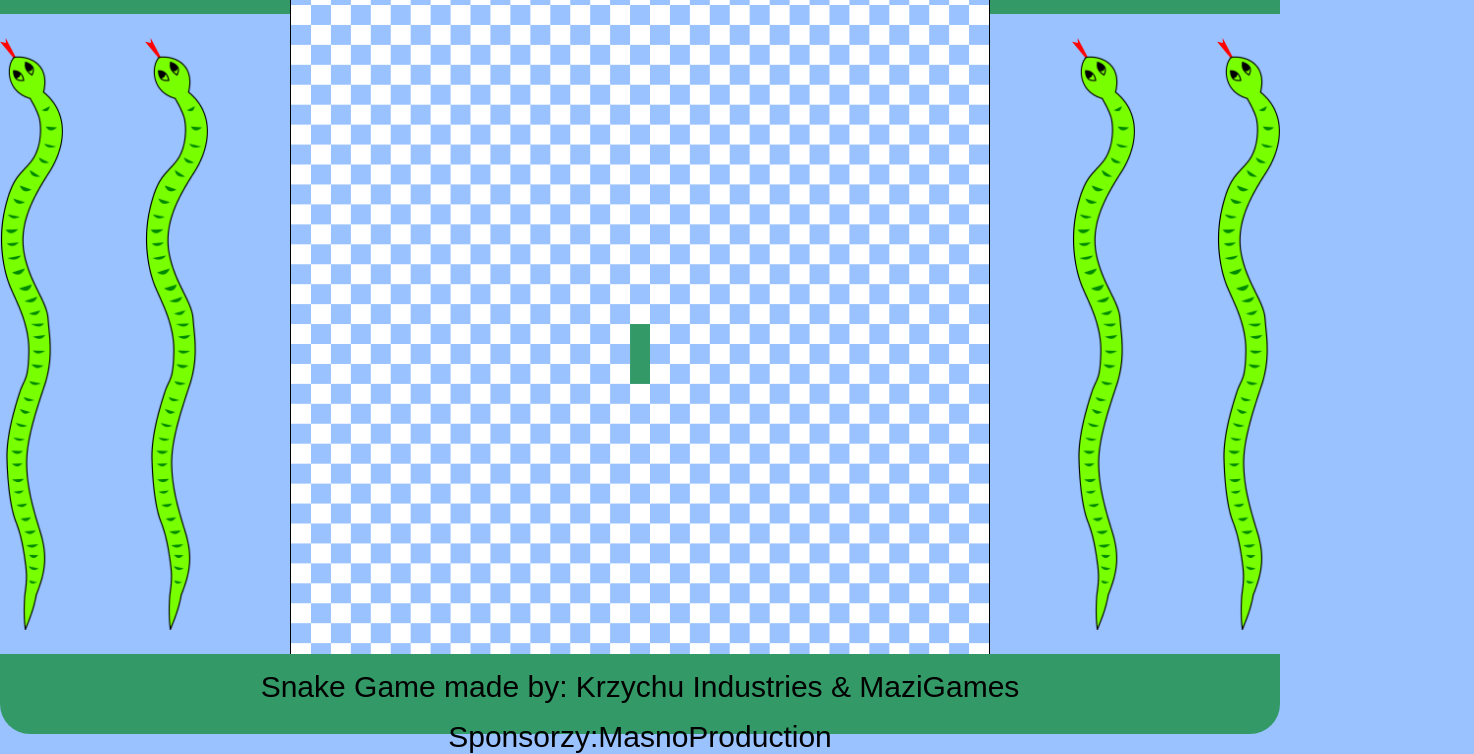
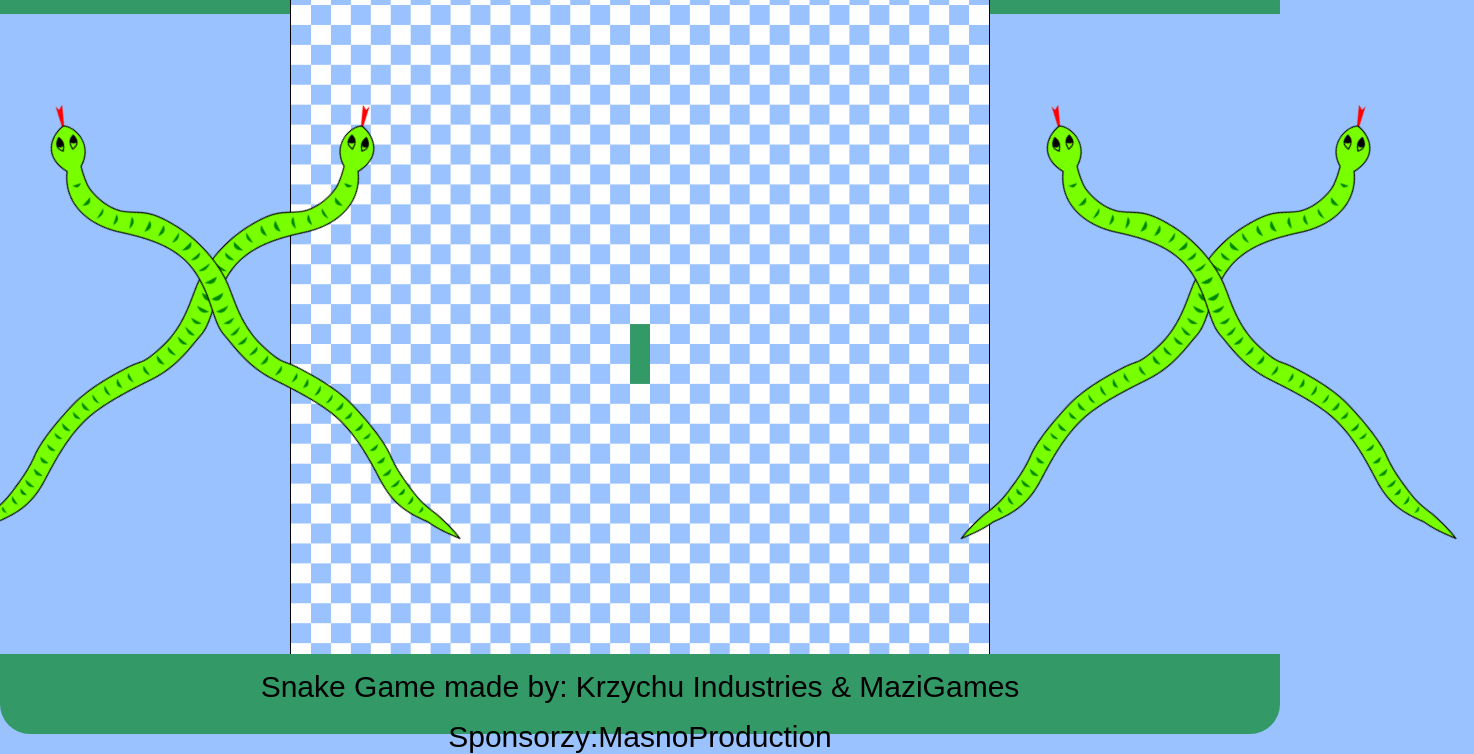
Before and after one commit to krzysztof-cieslik/snake-game, a plain HTML site: page src/index.html in a window 1280 px wide. Shown: the part 66-820 px from the top of the page, 1474 px wide, since content can reach past the window. Drawn offline with Linux system fonts and the light colour scheme.

Commit message:
Krzysztof - fix: snake div position

```diff
--- a/src/index.html
+++ b/src/index.html
@@ -11,11 +11,15 @@
         <h1>Snake Game</h1>
     </div>
     <div class="flex-wrapper">
-        <img src="assets/snake.jpg" />
-        <img src="assets/snake.jpg" />
+        <div class="snake_container">
+            <img src="assets/snake.jpg" class="snake1" alt="snake"/>
+            <img src="assets/snake.jpg" class="snake2" alt="snake"/>
+        </div>
         <canvas id="snake-game" width="700" height="700"></canvas>
-        <img src="assets/snake.jpg" />
-        <img src="assets/snake.jpg" />
+        <div class="snake_container">
+            <img src="assets/snake.jpg" class="snake1" alt="snake"/>
+            <img src="assets/snake.jpg" class="snake2" alt="snake"/>
+        </div>
     </div>
     <div class="bottomdiv">
         <p>Snake Game made by: Krzychu Industries & MaziGames</p>
--- a/src/styles/index.css
+++ b/src/styles/index.css
@@ -30,7 +30,7 @@ body, html {
 
 .flex-wrapper {
   display: flex;
-  justify-content: space-between;
+  justify-content: space-around;
   align-items: center;
   margin: 24px 0;
 }
@@ -67,9 +67,15 @@ h1 {
   margin: 0;
   padding-top: 16px;
 }
-snake1 {
+
+.snake_container {
+  height: 100%;
+  margin-left: 11%;
+}
+
+.snake1 {
     transform: rotate(45deg);
 }
-snake2 {
-    transform: rotate(135deg);
+.snake2 {
+  transform: rotate(-45deg) scaleX(-1);
 }
```
